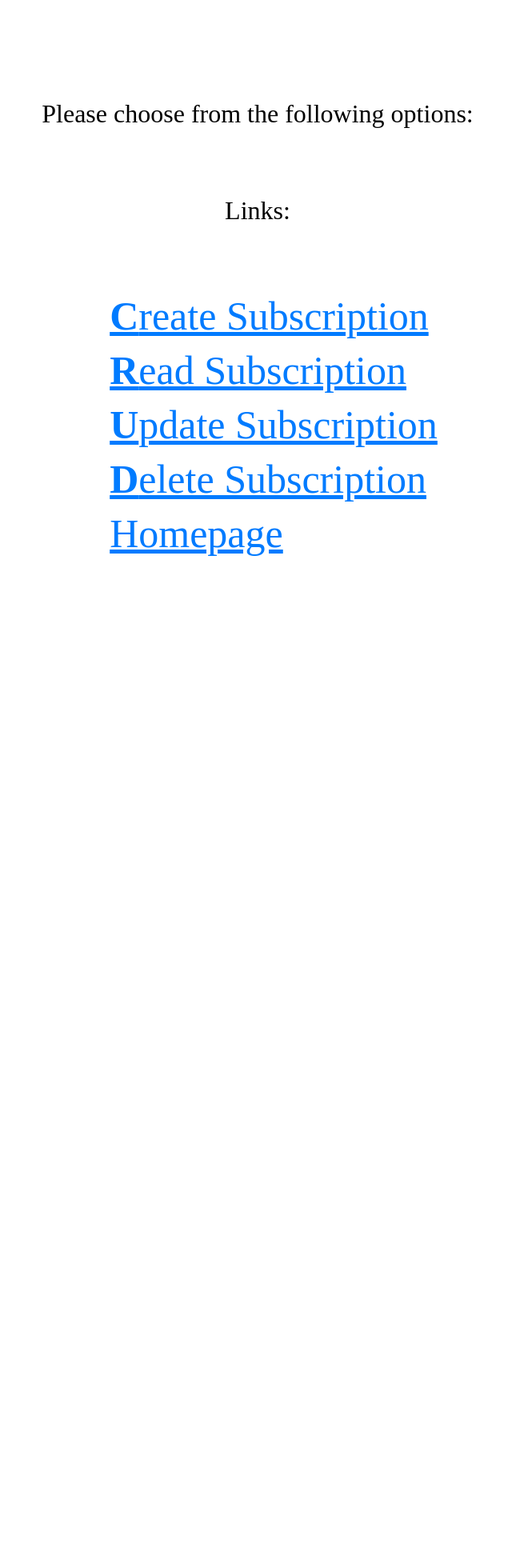
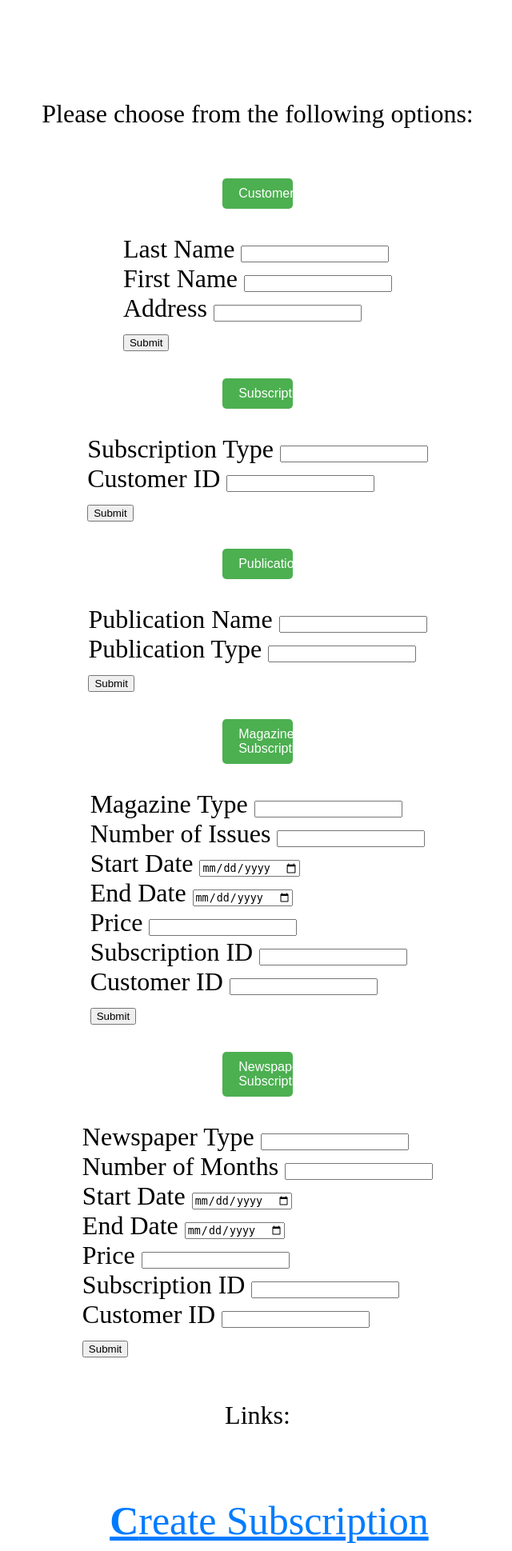
Before and after one commit to anonode/CRUD_App, a Python web app: template app/templates/update.html in a window 1280 px wide. Shown: the top 1939 px of the page at 80% size, without its empty margins (318-958 px from the left). Before the commit the page ends 695 px from the top, so only its background shows below. Run offline with Jinja, Linux system fonts and the light colour scheme; the template is opened without the code that fills it, so the values that code supplies are empty.

Commit message:
added forms

```diff
--- a/app/templates/update.html
+++ b/app/templates/update.html
@@ -14,7 +14,102 @@
         <p>Please choose from the following options:</p>
 
 
+        <div class="forms">
+            <!-- Customer form data -->
+            <button class="expandButton" id="form1">Customer</button>
+            <div class="content">
+                <form action="{{ url_for('create_customer') }}" method="POST">
+                    <label for="LName">Last Name</label>
+                    <input type="text" id="LName" name="LName" required><br>
+                    <label for="FName">First Name</label>
+                    <input type="text" id="FName" name="FName" required><br>
+                    <label for="Address">Address</label>
+                    <input type="text" id="Address" name="Address" required><br>
+                    <button type="submit">Submit</button>
+                </form>
+            </div>
 
+            <!-- will recieve form data for both newspaper and magazine -->
+            <button class="expandButton" id="form2">Subscription</button>
+            <div class="content">
+                <form action="{{ url_for('create_subscription') }}" method="POST">
+                    <label for="SubType">Subscription Type</label>
+                    <input type="text" id="SubType" name="SubType" required><br>
+                    <label for="Customer_id">Customer ID</label>
+                    <input type="number" id="Customer_id" name="Customer_id" required><br>
+                    <button type="submit">Submit</button>
+                </form>
+            </div>
+
+            <!-- Publication form data-->
+            <button class="expandButton" id="form3">Publication</button>
+            <div class="content">
+                <form action="{{ url_for('create_publication') }}" method="POST">
+                    <label for="PubName">Publication Name</label>
+                    <input type="text" name="PubName" required><br>
+                    <label for="PubType">Publication Type</label>
+                    <input type="text" name="PubType" required><br>
+                    <button type="submit">Submit</button>
+                </form>
+            </div>
+            <!-- Magazine form data -->
+            <button class="expandButton" id="form4">Magazine Subscription</button>
+            <div class="content">
+                <form action="{{ url_for('create_magazine') }}" method="POST">
+                    <label for="MagType">Magazine Type</label>
+                    <input type="text" id="MagType" name="MagType" required><br>
+
+                    <label for="NumberOfIssues">Number of Issues</label>
+                    <input type="text" id="NumberOfIssues" name="NumberOfIssues" required><br>
+
+                    <label for="StartDate">Start Date</label>
+                    <input type="date" id="StartDate" name="StartDate" required><br>
+
+                    <label for="EndDate">End Date</label>
+                    <input type="date" id="EndDate" name="EndDate" required><br>
+
+                    <label for="Price">Price</label>
+                    <input type="number" step="0.01" id="Price" name="Price" required><br>
+
+                    <label for="SubId">Subscription ID</label>
+                    <input type="number" id="SubId" name="SubId" required><br>
+
+                    <label for="Customer_id">Customer ID</label>
+                    <input type="number" id="Customer_id" name="Customer_id" required><br>
+
+                    <button type="submit">Submit</button>
+                </form>
+            </div>
+
+            <!-- Newspaper form data -->
+            <button class="expandButton" id="form5">Newspaper Subscription</button>
+            <div class="content">
+                <form action="{{ url_for('create_newspaper') }}" method="POST">
+                    <label for="NewsType">Newspaper Type</label>
+                    <input type="text" id="NewsType" name="NewsType" required><br>
+
+                    <label for="NumberOfMonths">Number of Months</label>
+                    <input type="number" id="NumberOfMonths" name="NumberOfMonths" required><br>
+
+                    <label for="StartDate">Start Date</label>
+                    <input type="date" id="StartDate" name="StartDate" required><br>
+
+                    <label for="EndDate">End Date</label>
+                    <input type="date" id="EndDate" name="EndDate" required><br>
+
+                    <label for="Price">Price</label>
+                    <input type="number" step="0.01" id="Price" name="Price" required><br>
+
+                    <label for="SubId">Subscription ID</label>
+                    <input type="number" id="SubId" name="SubId" required><br>
+
+                    <label for="Customer_id">Customer ID</label>
+                    <input type="number" id="Customer_id" name="Customer_id" required><br>
+
+                    <button type="submit">Submit</button>
+                </form>
+            </div>
+        </div>
         <p>Links:</p>
         <ul class="link-list">
             <li><a href="{{ url_for('create') }}"><strong>C</strong>reate Subscription</a></li>
```
